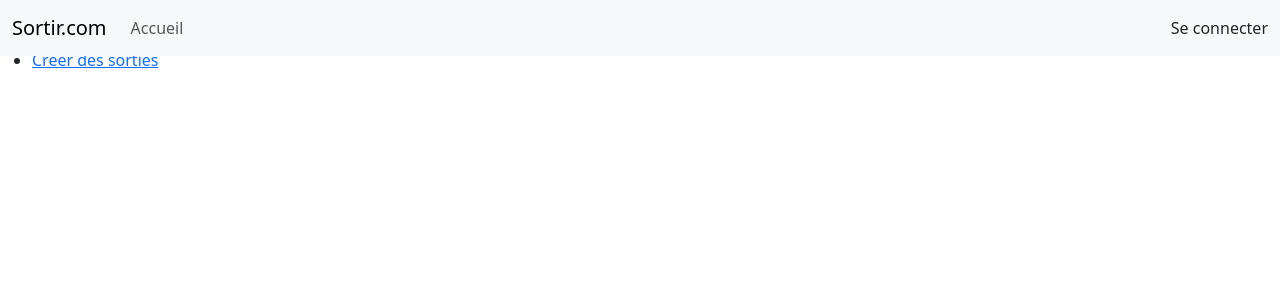
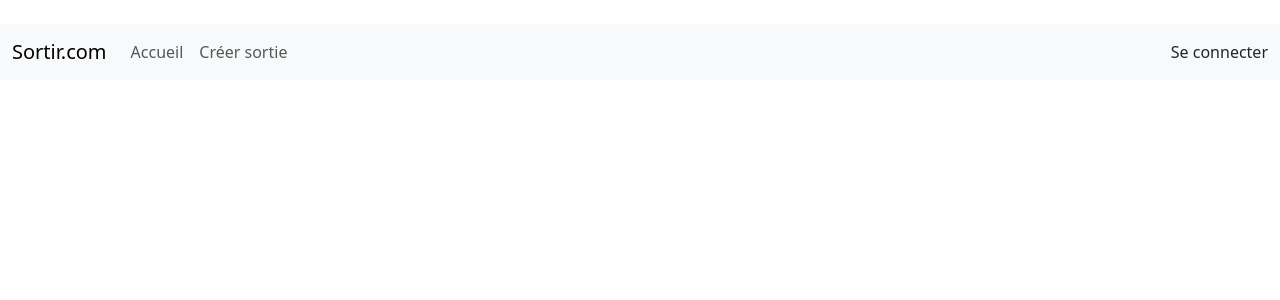
Before and after one commit to ClaudeEni/sortir, a Symfony app: template templates/home/index.html.twig in a window 1280 px wide. Shown: the top 300 px of the page. Run offline with Twig, Linux system fonts and the light colour scheme; the template is opened without the code that fills it, so the values that code supplies are empty; some libraries are stand-ins or nearby versions.

Commit message:
add tasks 1004 ans 2002

```diff
--- a/src/Controller/SortiesController.php
+++ b/src/Controller/SortiesController.php
@@ -49,7 +49,7 @@ class SortiesController extends AbstractController
             $entityManager->persist($sortie);
             $entityManager->flush();
             $this->addflash('success', $message);
-            return $this->redirectToRoute('app_home');
+            return $this->redirectToRoute('home');
         }
 
         return $this->render('sorties/creerSortie.html.twig', [
--- a/templates/base.html.twig
+++ b/templates/base.html.twig
@@ -13,6 +13,15 @@
 <body>
     {% if app.request.get('_route') is not same as "app_login" %}{{ include('includes/navbar.html.twig')}}{% endif %}
 
+    {% for label, messages in app.flashes %}
+        {% for message in messages %}
+            <div class="alert alert-{{ label }}">
+                {{ message }}
+            </div>
+        {% endfor %}
+    {% endfor %}
+
     {% block body %}{% endblock %}
+
 </body>
 </html>
--- a/templates/home/index.html.twig
+++ b/templates/home/index.html.twig
@@ -3,10 +3,5 @@
 {% block title %}Hello HomeController!{% endblock %}
 
 {% block body %}
-    <nav>
-        <ul>
-            <li><a href="{{ path('sorties_list') }}" title="list">Liste des sorties</a></li>
-            <li><a href="{{ path('/sorties_creerSortie') }}" title="list">Créer des sorties</a></li>
-        </ul>
-    </nav>
+
 {% endblock %}
--- a/templates/includes/navbar.html.twig
+++ b/templates/includes/navbar.html.twig
@@ -1,4 +1,4 @@
-<nav class="navbar fixed-top navbar-expand-lg bg-body-tertiary">
+<nav class="navbar sticky-top navbar-expand-lg bg-body-tertiary">
     <div class="container-fluid">
         <a class="navbar-brand" href="{{ path('home') }}">Sortir.com</a>
         <button class="navbar-toggler" type="button" data-bs-toggle="collapse" data-bs-target="#navbarSupportedContent"
@@ -9,6 +9,9 @@
             <ul class="navbar-nav me-auto mb-2 mb-lg-0">
                 <li class="nav-item">
                     <a class="nav-link" aria-current="page" href="{{ path('home') }}">Accueil</a>
+                </li>
+                <li class="nav-item">
+                    <a class="nav-link" aria-current="page" href="{{ path('sorties_creerSortie') }}">Créer sortie</a>
                 </li>
             </ul>
             {# Si l'utilisateur est connecté #}
--- a/templates/sorties/creerSortie.html.twig
+++ b/templates/sorties/creerSortie.html.twig
@@ -73,7 +73,7 @@
             </div>
 
             <div>
-                <a href="{{path('app_home')}}">Annuler</a>
+                <a href="{{path('home')}}" class="btn btn-secondary">Annuler</a>
             </div>
 
         {{ form_end(creerSortieForm) }}
```
